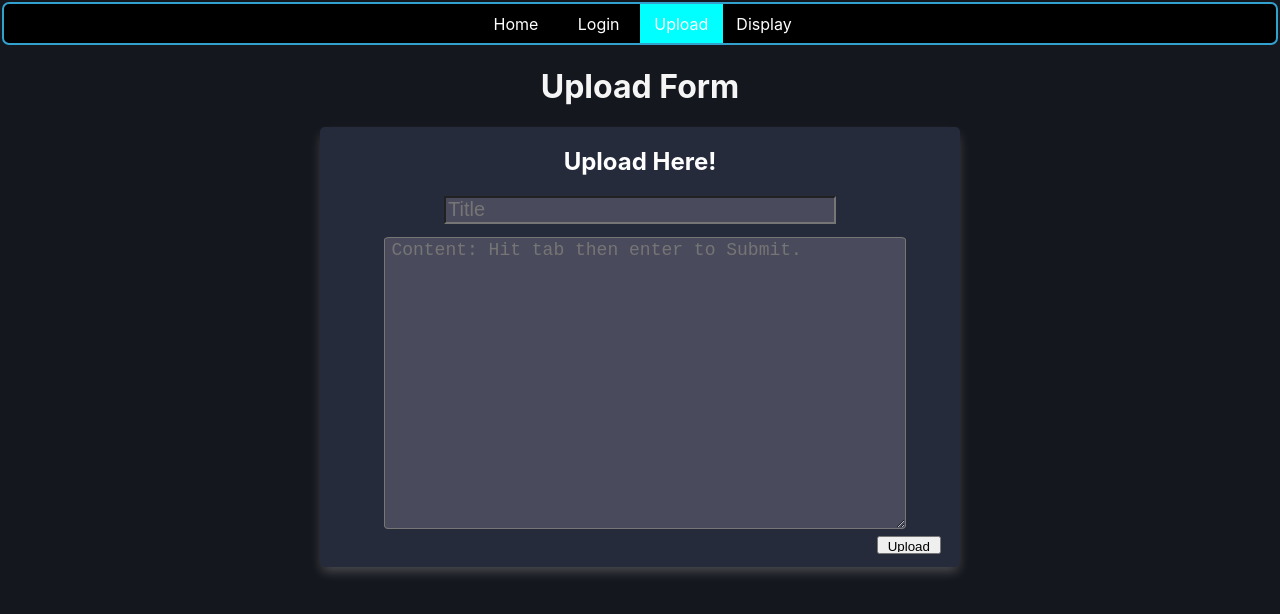
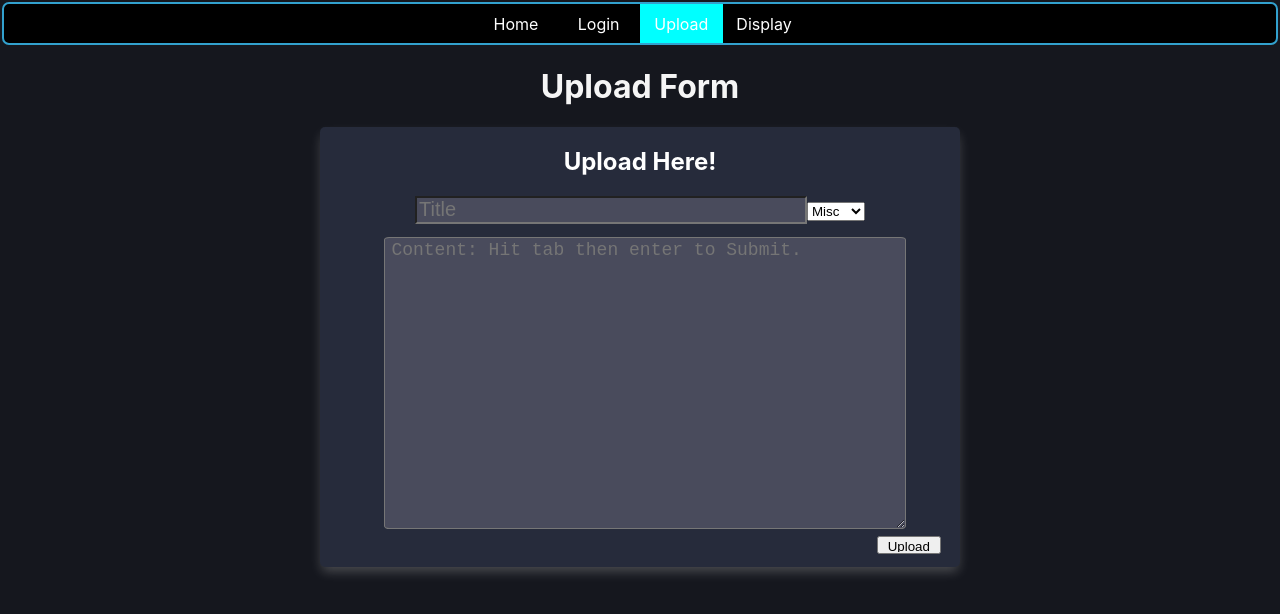
Before and after one commit to nwillis8724/phase-2-final-project, a React (Create React App) app: page /uploadform in a window 1280 px wide. Shown: the top 614 px of the page. Built offline with nearby package versions, Linux system fonts and the light colour scheme; no server answers.

Commit message:
Added filter functionality

```diff
--- a/src/App.css
+++ b/src/App.css
@@ -1,6 +1,7 @@
 
 body{
   background-color:#15171e;
+  cursor: default;
 }
 
 h1{
@@ -8,10 +9,28 @@ h1{
   color: whitesmoke;
 }
 
+select{
+  cursor:pointer;
+}
+
+input{
+  cursor:pointer;
+}
+
 p{
   text-align: center;
   color: whitesmoke;
   padding: 7px;
+}
+
+#navBar{
+  text-align: center;
+  margin: 2px;
+  border: solid 2px #32a1ce;
+  border-radius: 7px;
+  background: black;
+  color: whitesmoke;
+
 }
 
 .display_cards{
@@ -45,15 +64,6 @@ p{
   border: 1px solid #ffffff;
 }
 
-#navBar{
-  text-align: center;
-  margin: 2px;
-  border: solid 2px #32a1ce;
-  border-radius: 7px;
-  background: black;
-  color: whitesmoke;
-
-}
 
 #upload_form{
   color: white;
@@ -66,6 +76,12 @@ p{
   background-color: #262b3b;
   box-shadow: rgba(255, 255, 255, 0.25) 0px 6px 12px -2px, rgba(0, 0, 0, 0.3) 0px 3px 7px -3px;
 
+}
+
+#filter_value{
+  position: absolute;
+  top: 10%;
+  left: 10%;
 }
 
 .like_button{
--- a/src/App.js
+++ b/src/App.js
@@ -14,8 +14,9 @@ function App() {
   const [uploads, setUploads] = useState([])
   const [currentUser, setCurrentUser] = useState("")
   const [currentInput, setCurrentInput] = useState("")
-  const [likes, setLikes] = useState("")
+  const [filterValue, setFilterValue] = useState("Filter By")
   const history = useHistory()
+
     useEffect(() =>{
     fetch("http://localhost:3000/uploads")
         .then((r) => r.json())
@@ -45,7 +46,6 @@ function App() {
     }
 
     function updateLikes(likedUpload){
-      console.log(likedUpload)
       const updatedLikes = uploads.map((upload) => {
         if (upload.title === likedUpload.title){
           return likedUpload
@@ -56,12 +56,23 @@ function App() {
       setUploads(updatedLikes)
     }
 
+    function handleChange(e){
+      setFilterValue(e.target.value)
+  }
+
+  const filteredUploads = uploads.filter(upload => {
+    if(filterValue === "Filter By"){
+      return upload
+    }else{
+      return upload.category === filterValue
+    }
+  })
   return (
     <div>
       <NavBar currentUser={currentUser} />
       <Switch>
         <Route path="/displaypage">
-          <DisplayPage uploads={uploads} onDeleteUpload={onDeleteUpload} updateLikes={updateLikes} />
+          <DisplayPage filterValue={filterValue} handleChange={handleChange} uploads={filteredUploads} onDeleteUpload={onDeleteUpload} updateLikes={updateLikes} />
         </Route>
         <Route path="/login">
           <Login handleUser={handleUser} handleInput={handleInput}/>
--- a/src/components/DisplayPage.js
+++ b/src/components/DisplayPage.js
@@ -2,7 +2,8 @@ import { upload } from "@testing-library/user-event/dist/upload"
 import React, { useEffect, useState } from "react"
 
 
-function DisplayPage({uploads, onDeleteUpload, updateLikes}){
+function DisplayPage({uploads, onDeleteUpload, updateLikes, filterValue, handleChange}){
+    const [likeState, setLikeState] = useState(true)
 
 
     function handleDelete(e){
@@ -17,8 +18,13 @@ function DisplayPage({uploads, onDeleteUpload, updateLikes}){
             .then(() => onDeleteUpload(targetUpload))
     }
 
-    function handleLike(targetUpload){
-
+    function handleLike(e, targetUpload){
+        let cardHtml = e.target.innerHTML
+        setLikeState(!likeState)
+        console.log(likeState)
+        if(likeState === false){
+            cardHtml = "👎"
+        }
         fetch(`http://localhost:3000/uploads/${targetUpload.id}`, {
             method: "PATCH",
             headers: {
@@ -30,21 +36,29 @@ function DisplayPage({uploads, onDeleteUpload, updateLikes}){
         })
         .then((r) => r.json())
         .then((likedUpload) => updateLikes(likedUpload))
+    }
 
-        //it adds one to json but doesnt update targetUpload
-    }
 
     return (
         <div>
             <h1>The Log!</h1>
-            {uploads.map((upload)=>{
+            <select id="filter_value"value={filterValue} onChange={(e) => handleChange(e)}>
+                <option>Filter By</option>
+                <option>Misc</option>
+                <option>Music</option>
+                <option>Idea</option>
+                <option>Code</option>
+                <option>To-Do</option>
+            </select>
+            {uploads.map((upload, i)=>{
                 return (
-                    <div key={upload.id} className="display_cards">
+                    <div key={i} className="display_cards">
                         <button onClick={handleDelete} className="delete_button">X</button>
                         <h1 className="display_title">{upload.title}</h1>
+                        <h4 className="category">Category: {upload.category}</h4>
                         <p className="display_content">{upload.content}</p>
                         <p>
-                            <button className="like_button" onClick={() => handleLike(upload)}>👍</button>
+                            <button className="like_button" onClick={(e) => handleLike(e, upload)}>👍</button>
                             {upload.likes} likes
                         </p>
                         <p>Uploaded By: {upload.uploadedBy}</p>
--- a/src/components/Home.js
+++ b/src/components/Home.js
@@ -14,6 +14,7 @@ function Home(){
           <h1>IdeaLog</h1>
           <p>Welcome to IdeaLog, a place for you to put your ideas, code, music, etc.</p>
           <p>Go ahead and login above to start the process!</p>
+          <p>Unless you'd like to stay Anonymous, then just dont log in!</p>
         </div>
     )
 }
--- a/src/components/UploadForm.js
+++ b/src/components/UploadForm.js
@@ -4,6 +4,7 @@ import { useHistory } from "react-router-dom";
 function UploadForm({ currentUser, onAddUpload}){
     const [newTitle, setNewTitle] = useState("")
     const [newContent, setNewContent] = useState("")
+    const [dropValue, setDropValue] = useState("Misc")
     const history = useHistory()
 
     function handleSubmit(e){
@@ -13,6 +14,8 @@ function UploadForm({ currentUser, onAddUpload}){
             title: newTitle,
             content: newContent,
             likes: 0,
+            likeState: false,
+            category: dropValue,
             uploadedBy: currentUser
         }
 
@@ -32,6 +35,10 @@ function UploadForm({ currentUser, onAddUpload}){
         history.push("/displaypage")
     }
 
+    function handleChange(e){
+        setDropValue(e.target.value)
+    }
+
     return (
         <div>
           <h1>Upload Form</h1>
@@ -39,6 +46,13 @@ function UploadForm({ currentUser, onAddUpload}){
                 <form onSubmit={handleSubmit} id="upload_form">
                     <h2>Upload Here!</h2>
                     <input id="title_input" placeholder="Title" onChange={(e) => setNewTitle(e.target.value)}></input>
+                    <select value={dropValue} onChange={(e) => handleChange(e)}>
+                        <option>Misc</option>
+                        <option>Music</option>
+                        <option>Idea</option>
+                        <option>Code</option>
+                        <option>To-Do</option>
+                    </select>
                     <textarea id="content_input" placeholder="Content: Hit tab then enter to Submit." onChange={(e) => setNewContent(e.target.value)}></textarea>
                     <input id="submit_upload" type="submit" value="Upload"></input>
                 </form>
--- a/src/index.js
+++ b/src/index.js
@@ -3,7 +3,7 @@ import ReactDOM from 'react-dom/client';
 import './index.css';
 import App from './App';
 import reportWebVitals from './reportWebVitals';
-import { BrowserRouter, Route } from "react-router-dom";
+import { BrowserRouter } from "react-router-dom";
 
 const root = ReactDOM.createRoot(document.getElementById('root'));
 root.render(
```
